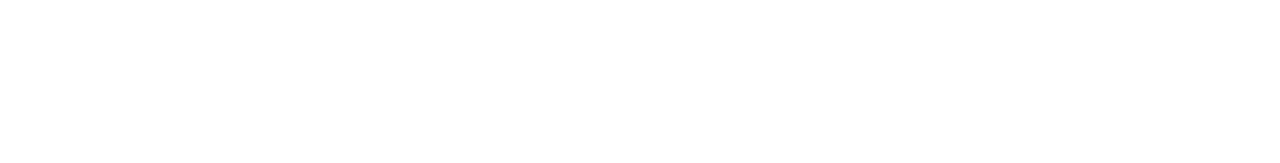
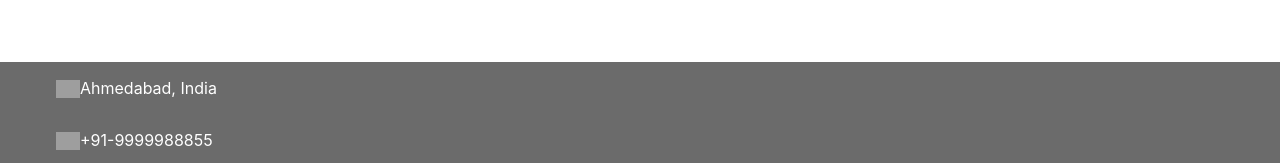
Before and after one commit to khushali77/P2-Portfolio-app, a React (Create React App) app: page / in a window 1280 px wide. Shown: the part 2218-2381 px from the top of the page. Before the commit the page ends 2280 px from the top, so only its background shows below. Built offline with nearby package versions, Linux system fonts and the light colour scheme; grey boxes are pictures that could not be loaded.

Commit message:
added: footer

```diff
--- a/src/App.css
+++ b/src/App.css
@@ -121,10 +121,49 @@
   border:solid 2px rgb(107, 107, 107);
 }
 
-
 .makeform h4{
   font-size: 26px;
   margin-left: 3%;
+}
+
+.footer{
+  background-color: rgb(107, 107, 107);
+  display: grid;
+  grid-template-columns: 1fr 5fr 10fr;
+  grid-template-rows: 1fr 1fr;
+}
+
+.footer img{
+  padding-top: 1.5%;
+  width: 30%;
+  justify-self: end;
+  align-self: center;
+}
+
+.location{
+  grid-area: left;
+  grid-column: 1/2;
+  grid-row: 1/2;
+}
+
+.contact{
+  grid-area: left;
+  grid-column: 1/2;
+  grid-row:2/3;
+}
+
+.footer p{
+  color: white;
+}
+
+.city{
+  grid-column: 2/3;
+  grid-row: 1/2;
+}
+
+.number{
+  grid-column: 2/3;
+  grid-row: 2/3;
 }
 
 @media(max-width:900px){
@@ -169,4 +208,15 @@
     margin-left: 4%;
   }
 
+  .footer img{
+    padding-top: 5%;
+    width: 80%;
+    justify-self: end;
+    align-self: center;
+  }
+
+  .footer p{
+    color: white;
+    font-size: 15px;
+  }
 }
--- /dev/null
+++ b/src/components/footer.jsx
@@ -0,0 +1,14 @@
+import React from "react";
+
+function Footer(){
+    return(
+        <div class="footer">
+            <img className="location" src="https://img.icons8.com/dusk/64/000000/user-location.png" alt="location"/>
+            <p class="city">Ahmedabad, India</p>
+            <img className="contact" src="https://img.icons8.com/dusk/64/000000/business-contact.png" alt="contact"/>
+            <p className="number">+91-9999988855</p>
+        </div>
+    );
+}
+
+export default Footer;
--- a/src/components/home.jsx
+++ b/src/components/home.jsx
@@ -3,6 +3,7 @@
 import Profile from "../components/profile";
 import Information from "../components/information";
 import MakeForm from "../components/makeform";
+import Footer from "../components/footer";
 
 function Home(){
     return(
@@ -13,6 +14,7 @@
         </div>
         <Information/>
         <MakeForm/>
+        <Footer/>
         </>
     );
 }
```
Also changed, not shown: 1 other file (tests, documents, lock files or other folders).
